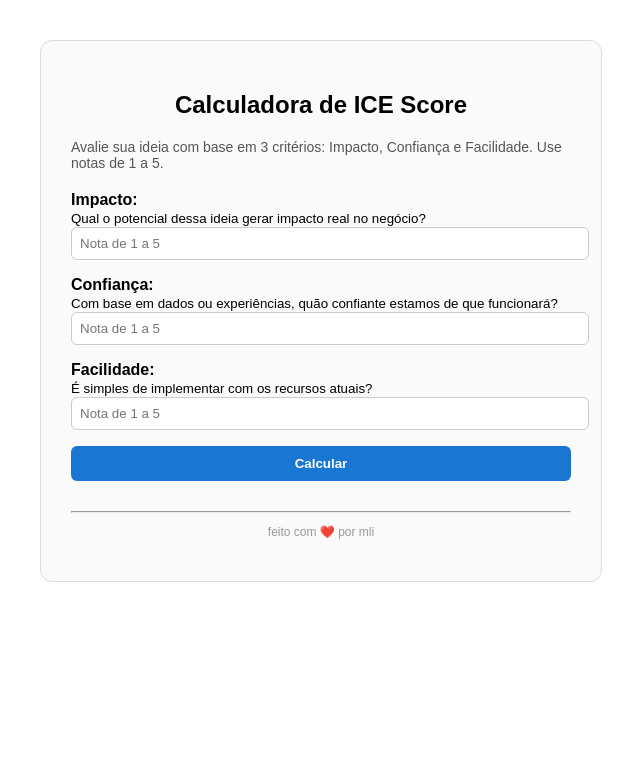
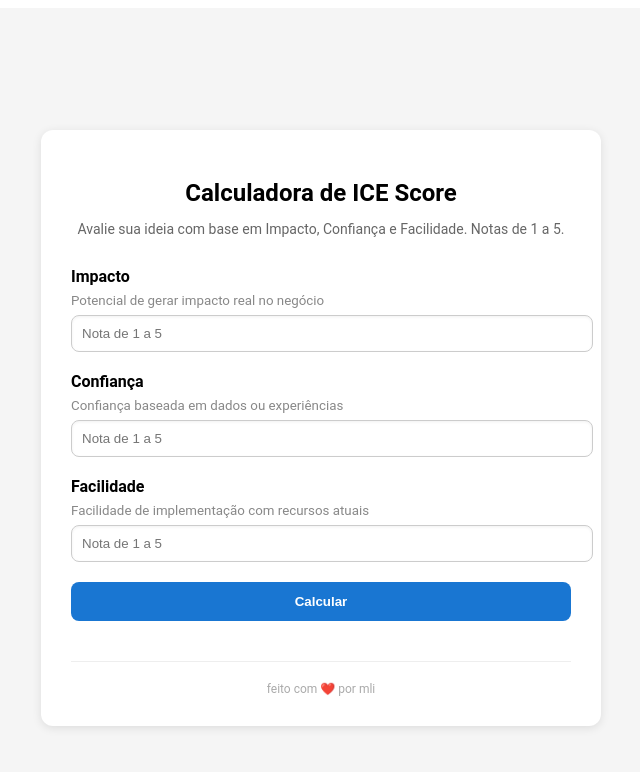
Before and after one commit to mlimtts/calculadora-ice-score, a React (Vite) app: page / in a window 1280 px wide. Shown: the top 772 px of the page, without its empty margins (319-959 px from the left). Built offline with nearby package versions, Linux system fonts and the light colour scheme.

Commit message:
Update IceScoreCalculator.jsx

```diff
--- a/src/IceScoreCalculator.jsx
+++ b/src/IceScoreCalculator.jsx
@@ -31,84 +31,93 @@ export default function IceScoreCalculator() {
 
   return (
     <div style={{
+      fontFamily: 'Roboto, sans-serif',
+      display: 'flex',
+      justifyContent: 'center',
+      alignItems: 'center',
+      minHeight: '100vh',
+      backgroundColor: '#f5f5f5',
+      padding: 20
+    }}>
+      <div style={{
+        backgroundColor: '#fff',
+        borderRadius: 12,
+        boxShadow: '0 2px 10px rgba(0,0,0,0.1)',
+        padding: 30,
         maxWidth: 500,
-      margin: '40px auto',
-      padding: 30,
-      border: '1px solid #ddd',
-      borderRadius: 12,
-      fontFamily: 'Arial, sans-serif',
-      backgroundColor: '#fafafa'
+        width: '100%'
       }}>
-      <h2 style={{ textAlign: 'center' }}>Calculadora de ICE Score</h2>
-      <p style={{ fontSize: 14, color: '#555', marginBottom: 20 }}>
-        Avalie sua ideia com base em 3 critérios: Impacto, Confiança e Facilidade. Use notas de 1 a 5.
+        <h2 style={{ textAlign: 'center', marginBottom: 10 }}>Calculadora de ICE Score</h2>
+        <p style={{ fontSize: 14, color: '#666', textAlign: 'center', marginBottom: 30 }}>
+          Avalie sua ideia com base em Impacto, Confiança e Facilidade. Notas de 1 a 5.
         </p>
 
-      <div style={{ marginBottom: 16 }}>
-        <label><strong>Impacto:</strong></label><br />
-        <small>Qual o potencial dessa ideia gerar impacto real no negócio?</small><br />
+        {['impacto', 'confianca', 'facilidade'].map((campo) => (
+          <div style={{ marginBottom: 20 }} key={campo}>
+            <label style={{ display: 'block', marginBottom: 4, fontWeight: 'bold' }}>
+              {campo === 'impacto' && 'Impacto'}
+              {campo === 'confianca' && 'Confiança'}
+              {campo === 'facilidade' && 'Facilidade'}
+            </label>
+            <small style={{ color: '#888' }}>
+              {campo === 'impacto' && 'Potencial de gerar impacto real no negócio'}
+              {campo === 'confianca' && 'Confiança baseada em dados ou experiências'}
+              {campo === 'facilidade' && 'Facilidade de implementação com recursos atuais'}
+            </small>
             <input
               type="number"
-          name="impacto"
+              name={campo}
+              value={scores[campo]}
+              onChange={handleChange}
               placeholder="Nota de 1 a 5"
-          value={scores.impacto}
-          onChange={handleChange}
-          style={{ width: '100%', padding: 8, borderRadius: 6, border: '1px solid #ccc' }}
+              style={{
+                width: '100%',
+                padding: '10px',
+                marginTop: 6,
+                borderRadius: 8,
+                border: '1px solid #ccc',
+                boxShadow: 'inset 0 1px 3px rgba(0,0,0,0.06)'
+              }}
             />
           </div>
-
-      <div style={{ marginBottom: 16 }}>
-        <label><strong>Confiança:</strong></label><br />
-        <small>Com base em dados ou experiências, quão confiante estamos de que funcionará?</small><br />
-        <input
-          type="number"
-          name="confianca"
-          placeholder="Nota de 1 a 5"
-          value={scores.confianca}
-          onChange={handleChange}
-          style={{ width: '100%', padding: 8, borderRadius: 6, border: '1px solid #ccc' }}
-        />
-      </div>
-
-      <div style={{ marginBottom: 16 }}>
-        <label><strong>Facilidade:</strong></label><br />
-        <small>É simples de implementar com os recursos atuais?</small><br />
-        <input
-          type="number"
-          name="facilidade"
-          placeholder="Nota de 1 a 5"
-          value={scores.facilidade}
-          onChange={handleChange}
-          style={{ width: '100%', padding: 8, borderRadius: 6, border: '1px solid #ccc' }}
-        />
-      </div>
+        ))}
 
         <button
           onClick={calculateScore}
           style={{
             width: '100%',
+            padding: 12,
             backgroundColor: '#1976d2',
             color: '#fff',
-          padding: 10,
-          borderRadius: 6,
+            fontWeight: 'bold',
             border: 'none',
+            borderRadius: 8,
             cursor: 'pointer',
-          fontWeight: 'bold'
+            transition: 'background-color 0.3s'
           }}
+          onMouseOver={(e) => e.currentTarget.style.backgroundColor = '#115293'}
+          onMouseOut={(e) => e.currentTarget.style.backgroundColor = '#1976d2'}
         >
           Calcular
         </button>
 
         {result && (
-        <p style={{ marginTop: 20, fontSize: 16, textAlign: 'center', color: '#333' }}>
+          <div style={{ marginTop: 30, fontSize: 16, textAlign: 'center', color: '#333' }}>
             {result}
-        </p>
+          </div>
         )}
 
-      <hr style={{ marginTop: 30 }} />
-      <p style={{ textAlign: 'center', fontSize: 12, color: '#999' }}>
+        <div style={{
+          marginTop: 40,
+          textAlign: 'center',
+          fontSize: 12,
+          color: '#aaa',
+          borderTop: '1px solid #eee',
+          paddingTop: 20
+        }}>
           feito com ❤️ por mli
-      </p>
+        </div>
+      </div>
     </div>
   );
 }
```
Lines whose indentation alone changed are shown as unchanged.
